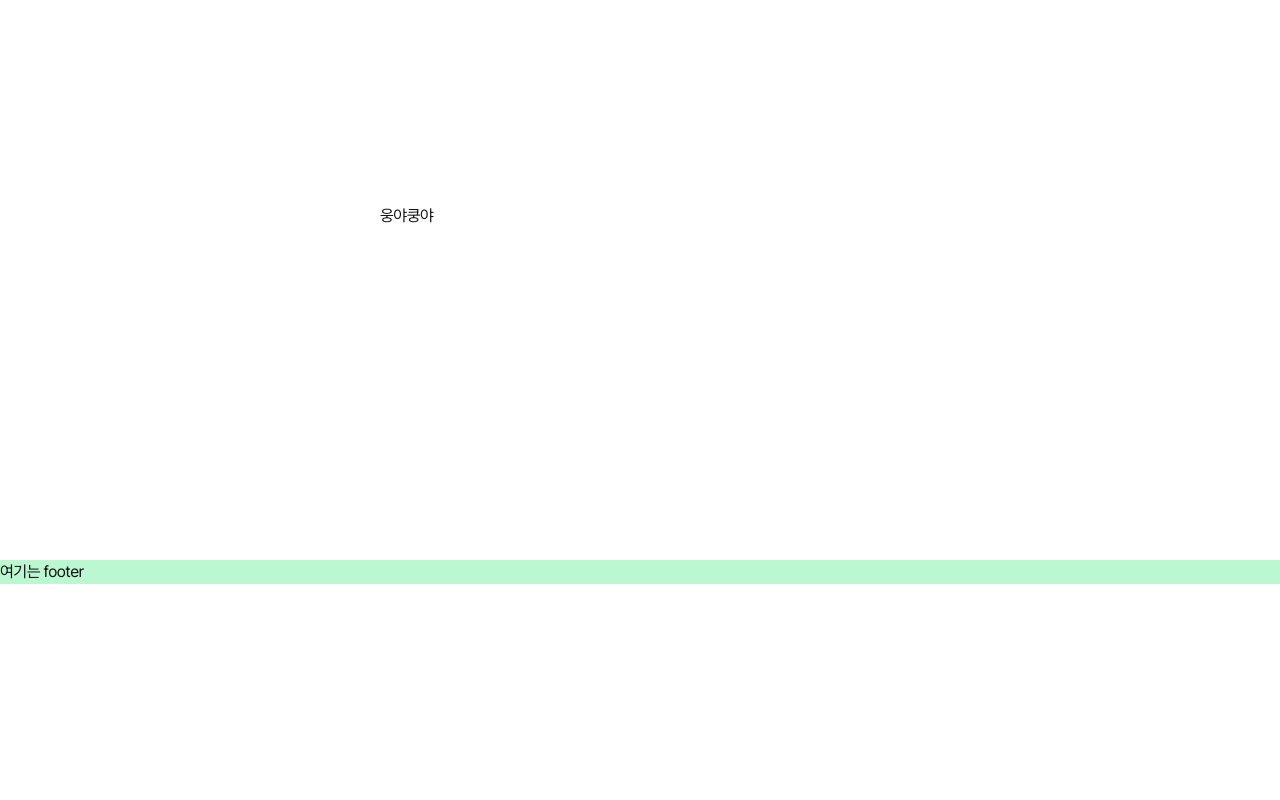
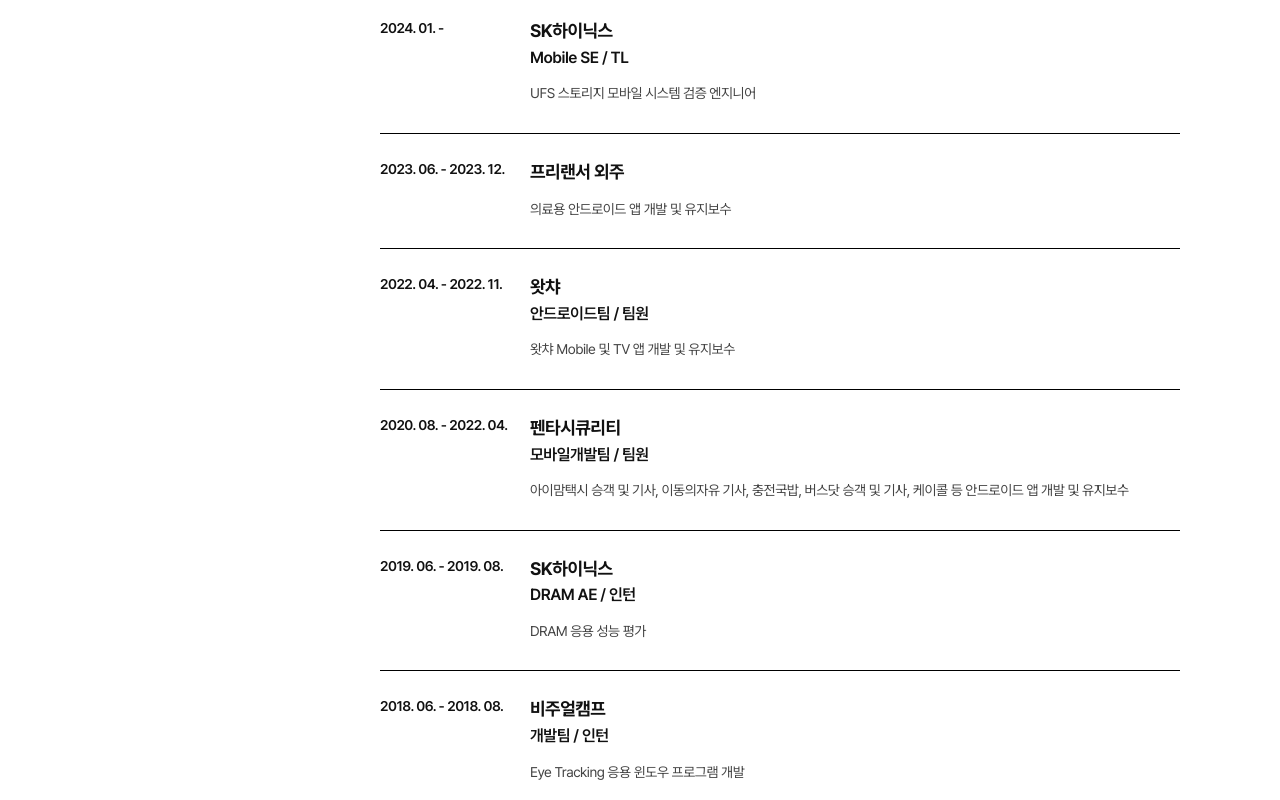
Before and after one commit to wow056/wow056.github.io, a Next.js app: page / in a window 1280 px wide. Shown: the part 5040-5840 px from the top of the page. Before the commit the page ends 5624 px from the top, so only its background shows below. Built offline with nearby package versions, Linux system fonts and the light colour scheme.

Commit message:
Career section 완성

```diff
--- /dev/null
+++ b/app/career.ts
@@ -0,0 +1,127 @@
+export type Career = {
+  period: {
+  begin?: {
+      year: number
+      month: number
+      day?: number
+    },
+    end?: {
+      year: number
+      month: number
+      day?: number
+    }
+  },
+  title: string,
+  team?: string,
+  position?: string,
+  description?: string
+}
+
+export const careers: Career[] = [
+  {
+    period: {
+      begin: {
+        year: 2024,
+        month: 1,
+      },
+    },
+    title: "SK하이닉스",
+    team: "Mobile SE",
+    position: "TL",
+    description: "UFS 스토리지 모바일 시스템 검증 엔지니어",
+  },
+  {
+    period: {
+      begin: {
+        year: 2023,
+        month: 6,
+      },
+      end: {
+        year: 2023,
+        month: 12,
+      },
+    },
+    title: "프리랜서 외주",
+    description: "의료용 안드로이드 앱 개발 및 유지보수",
+  },
+  {
+    period: {
+      begin: {
+        year: 2022,
+        month: 4,
+      },
+      end: {
+        year: 2022,
+        month: 11,
+      },
+    },
+    title: "왓챠",
+    team: "안드로이드팀",
+    position: "팀원",
+    description: "왓챠 Mobile 및 TV 앱 개발 및 유지보수",
+  },
+  {
+    period: {
+      begin: {
+        year: 2020,
+        month: 8,
+      },
+      end: {
+        year: 2022,
+        month: 4,
+      },
+    },
+    title: "펜타시큐리티",
+    team: "모바일개발팀",
+    position: "팀원",
+    description: "아이맘택시 승객 및 기사, 이동의자유 기사, 충전국밥, 버스닷 승객 및 기사, 케이콜 등 안드로이드 앱 개발 및 유지보수",
+  },
+  {
+    period: {
+      begin: {
+        year: 2019,
+        month: 6,
+      },
+      end: {
+        year: 2019,
+        month: 8,
+      },
+    },
+    title: "SK하이닉스",
+    team: "DRAM AE",
+    position: "인턴",
+    description: "DRAM 응용 성능 평가",
+  },
+  {
+    period: {
+      begin: {
+        year: 2018,
+        month: 6,
+      },
+      end: {
+        year: 2018,
+        month: 8,
+      },
+    },
+    title: "비주얼캠프",
+    team: "개발팀",
+    position: "인턴",
+    description: "Eye Tracking 응용 윈도우 프로그램 개발",
+  },
+  {
+    period: {
+      begin: {
+        year: 2017,
+        month: 6,
+      },
+      end: {
+        year: 2017,
+        month: 8,
+      },
+    },
+    title: "주성엔지니어링",
+    team: "개발팀",
+    position: "인턴",
+    description: "반도체 장비 개발 체험형 인턴",
+  },
+];
--- a/app/page.tsx
+++ b/app/page.tsx
@@ -1,6 +1,7 @@
 import Link from "next/link";
 import Image from "next/image";
 import { Minus } from "lucide-react";
+import { Career, careers } from "./career";
 
 export default function Home() {
   return (
@@ -75,8 +76,35 @@
             </h1>
             <Minus size={16} className="ml-2 mr-[108px]" />
           </section>
-          <div className="grow flex flex-col gap-7 items-stretch justify-center pl-[29.6875%] pr-[7.8125%]">
-            웅야쿵야
+          <div className="grow flex flex-col gap-7 items-stretch justify-center pl-[29.6875%] pr-[7.8125%] py-[120px]">
+            <div className="flex flex-col justify-start items-start border-t border-b border-black divide-y divide-black">
+              {careers.map((value, index) => (
+                <div className="flex w-full py-7" key={index}>
+                  <div className="w-[150px] font-semibold text-[14px] leading-[1.1em]">
+                    {getPeriodString(value)}
+                  </div>
+                  <div className="flex flex-col">
+                    <div className="font-bold text-[18px] leading-[1.1em]">
+                      {value.title}
+                    </div>
+                    {(value.team !== undefined ||
+                      value.position !== undefined) && (
+                      <div className="mt-2 font-semibold text-[16px] leading-[1.1em]">
+                        {[value.team, value.position]
+                          .filter((value) => value !== undefined)
+                          .join(" / ")}
+                      </div>
+                    )}
+
+                    {value.description !== undefined && (
+                      <div className="mt-4 text-[14px] leading-[1.6em] text-[#444444]">
+                        {value.description}
+                      </div>
+                    )}
+                  </div>
+                </div>
+              ))}
+            </div>
           </div>
         </article>
       </main>
@@ -84,3 +112,54 @@
     </div>
   );
 }
+function getPeriodString(career: Career): string {
+  let result: string = "";
+
+  if (career.period.begin !== undefined) {
+    const begin = career.period.begin;
+    let beginString =
+      begin.year.toLocaleString(undefined, {
+        minimumIntegerDigits: 4,
+        useGrouping: false,
+      }) +
+      ". " +
+      begin.month.toLocaleString(undefined, {
+        minimumIntegerDigits: 2,
+        useGrouping: false,
+      }) +
+      ". ";
+    if (begin.day != undefined) {
+      beginString +=
+        begin.day.toLocaleString(undefined, {
+          minimumIntegerDigits: 2,
+          useGrouping: false,
+        }) + ". ";
+    }
+    result += beginString;
+  }
+  result += " - ";
+  if (career.period.end !== undefined) {
+    const end = career.period.end;
+    let endString =
+      end.year.toLocaleString(undefined, {
+        minimumIntegerDigits: 4,
+        useGrouping: false,
+      }) +
+      ". " +
+      end.month.toLocaleString(undefined, {
+        minimumIntegerDigits: 2,
+        useGrouping: false,
+      }) +
+      ". ";
+    if (end.day != undefined) {
+      endString +=
+        end.day.toLocaleString(undefined, {
+          minimumIntegerDigits: 2,
+          useGrouping: false,
+        }) + ". ";
+    }
+    result += endString;
+  }
+
+  return result;
+}
```
